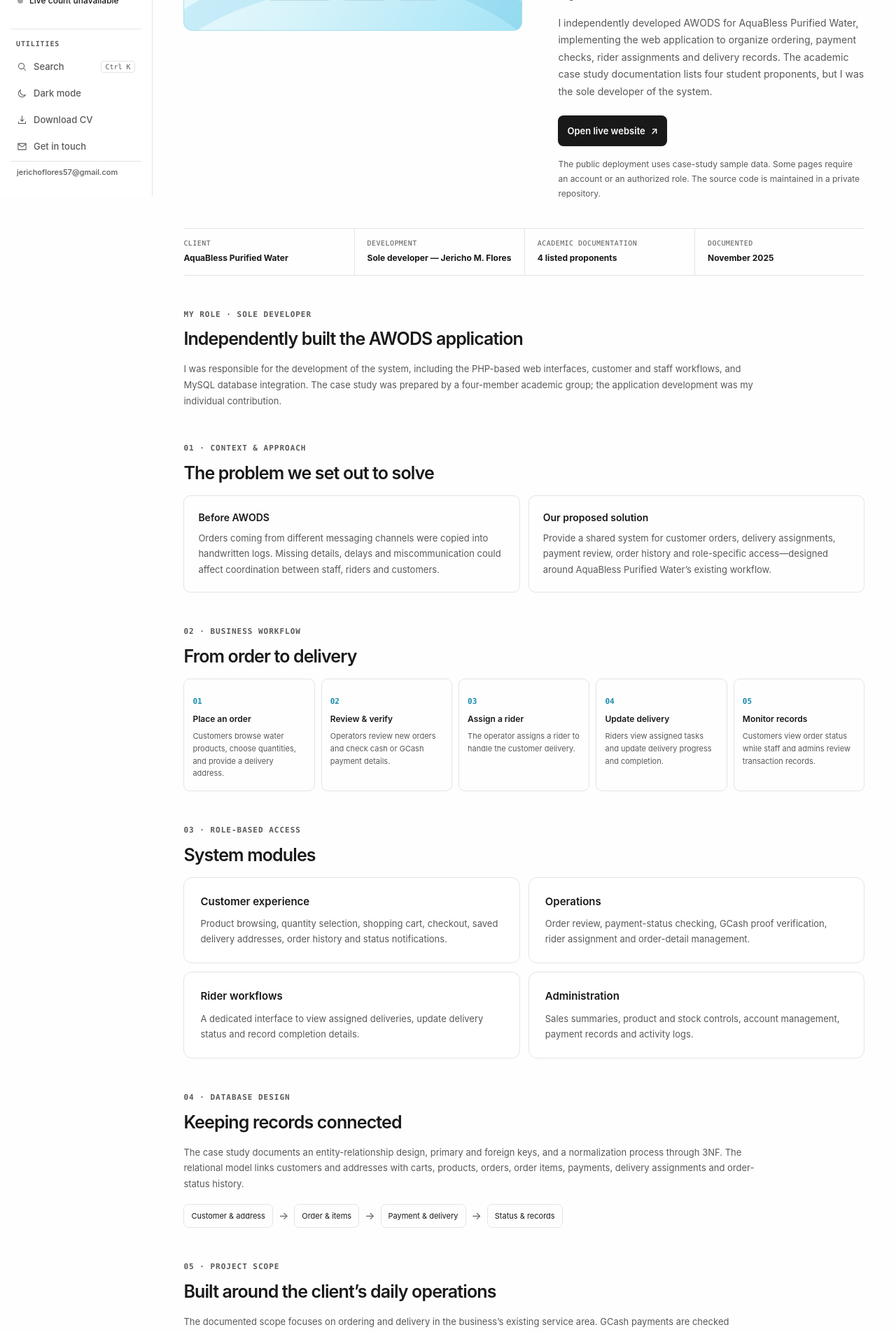
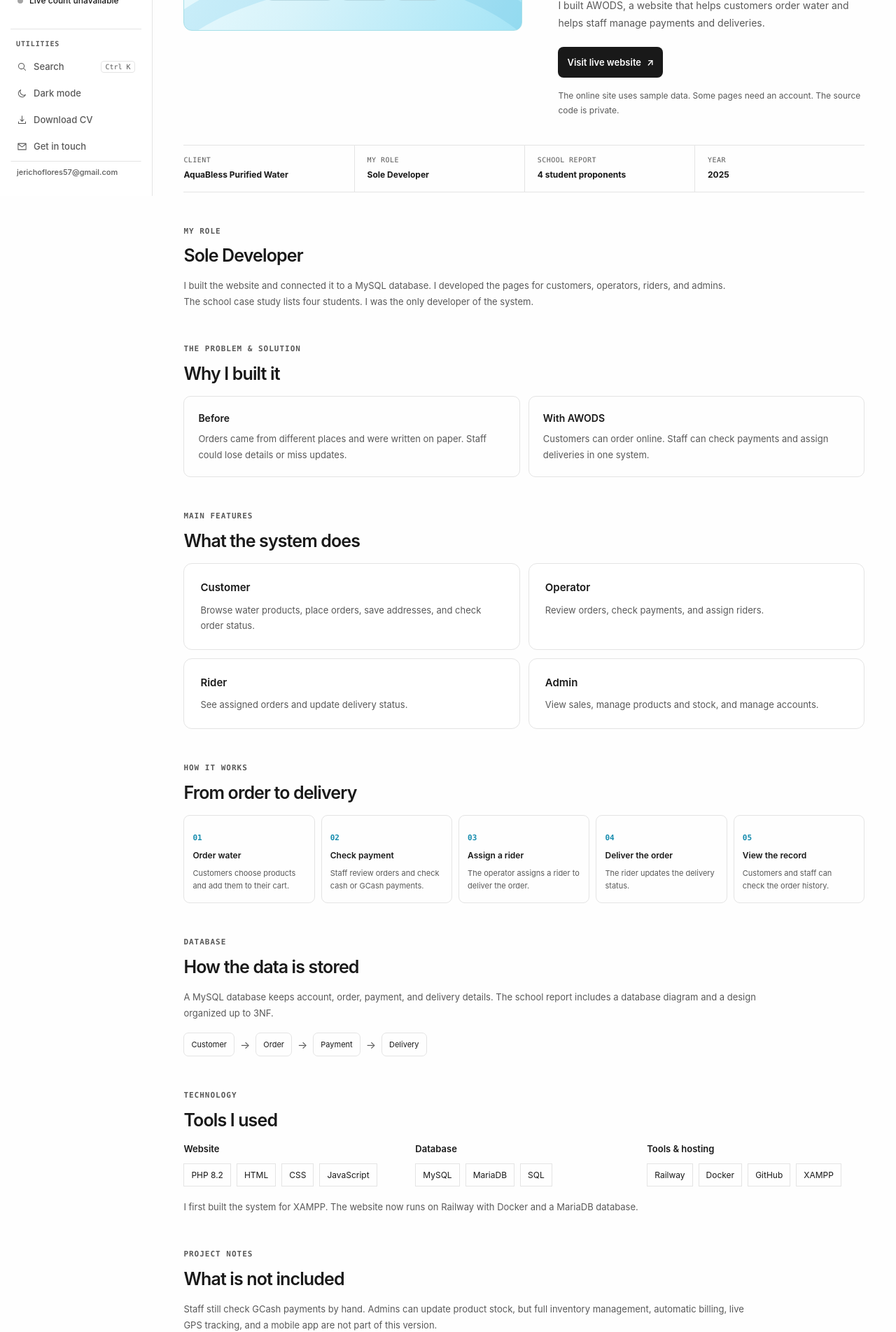
Before and after one commit to jericho2025/portfolio, a React (Vite) app in the folder frontend/: page /portfolio/aquabless in a window 1280 px wide. Shown: the part 520-2424 px from the top of the page at 70% size. Built offline with nearby package versions, Linux system fonts and the light colour scheme; no server answers.

Commit message:
Use plain English and standard developer case-study sections for AquaBless

```diff
--- a/frontend/src/sections/AquaBlessProject.jsx
+++ b/frontend/src/sections/AquaBlessProject.jsx
@@ -5,50 +5,51 @@ const liveUrl = 'https://aquabless-web-production.up.railway.app/';
 
 const facts = [
   ['Client', 'AquaBless Purified Water'],
-  ['Development', 'Sole developer — Jericho M. Flores'],
-  ['Academic documentation', '4 listed proponents'],
-  ['Documented', 'November 2025'],
+  ['My role', 'Sole Developer'],
+  ['School report', '4 student proponents'],
+  ['Year', '2025'],
 ];
 
-const workflow = [
-  ['01', 'Place an order', 'Customers browse water products, choose quantities, and provide a delivery address.'],
-  ['02', 'Review & verify', 'Operators review new orders and check cash or GCash payment details.'],
-  ['03', 'Assign a rider', 'The operator assigns a rider to handle the customer delivery.'],
-  ['04', 'Update delivery', 'Riders view assigned tasks and update delivery progress and completion.'],
-  ['05', 'Monitor records', 'Customers view order status while staff and admins review transaction records.'],
+const steps = [
+  ['01', 'Order water', 'Customers choose products and add them to their cart.'],
+  ['02', 'Check payment', 'Staff review orders and check cash or GCash payments.'],
+  ['03', 'Assign a rider', 'The operator assigns a rider to deliver the order.'],
+  ['04', 'Deliver the order', 'The rider updates the delivery status.'],
+  ['05', 'View the record', 'Customers and staff can check the order history.'],
 ];
 
-const modules = [
+const features = [
   {
-    title: 'Customer experience',
-    description: 'Product browsing, quantity selection, shopping cart, checkout, saved delivery addresses, order history and status notifications.',
+    title: 'Customer',
+    description: 'Browse water products, place orders, save addresses, and check order status.',
   },
   {
-    title: 'Operations',
-    description: 'Order review, payment-status checking, GCash proof verification, rider assignment and order-detail management.',
+    title: 'Operator',
+    description: 'Review orders, check payments, and assign riders.',
   },
   {
-    title: 'Rider workflows',
-    description: 'A dedicated interface to view assigned deliveries, update delivery status and record completion details.',
+    title: 'Rider',
+    description: 'See assigned orders and update delivery status.',
   },
   {
-    title: 'Administration',
-    description: 'Sales summaries, product and stock controls, account management, payment records and activity logs.',
+    title: 'Admin',
+    description: 'View sales, manage products and stock, and manage accounts.',
   },
 ];
 
 const stack = [
-  ['Application', ['PHP 8.2', 'HTML', 'CSS', 'JavaScript']],
-  ['Data', ['MySQL', 'MariaDB', 'SQL', 'Relational database design']],
-  ['Hosting & tools', ['Railway', 'Docker', 'GitHub', 'XAMPP (local development)']],
+  ['Website', ['PHP 8.2', 'HTML', 'CSS', 'JavaScript']],
+  ['Database', ['MySQL', 'MariaDB', 'SQL']],
+  ['Tools & hosting', ['Railway', 'Docker', 'GitHub', 'XAMPP']],
 ];
 
 export default function AquaBlessProject() {
   return (
     <article className="page-content project-page aquabless-project-page" aria-labelledby="aquabless-title">
-      <Link className="text-link back-link" to="/portfolio">← Back to portfolio</Link>
+      <Link className="text-link back-link" to="/portfolio">← Back to projects</Link>
+
       <header className="project-heading aquabless-client-heading">
-        <p className="eyebrow">Real business client · Sole developer · Academic case study</p>
+        <p className="eyebrow">Real client · School project</p>
         <h1 id="aquabless-title">AquaBless</h1>
         <p>Water Ordering and Delivery System (AWODS)</p>
       </header>
@@ -56,12 +57,12 @@ export default function AquaBlessProject() {
       <div className="aquabless-detail-layout">
         <AquaBlessArtwork />
         <div className="aquabless-detail-copy">
-          <p className="eyebrow">Built for AquaBless Purified Water</p>
-          <h2>From handwritten order logs to a connected delivery workflow.</h2>
-          <p>AquaBless Purified Water is a real water-refilling business. Its ordering process relied on text messages, calls, Facebook Messenger, dealers and handwritten paper records—making it harder for staff, riders and customers to keep order information aligned.</p>
-          <p>I independently developed AWODS for AquaBless Purified Water, implementing the web application to organize ordering, payment checks, rider assignments and delivery records. The academic case study documentation lists four student proponents, but I was the sole developer of the system.</p>
-          <a className="primary-link" href={liveUrl} target="_blank" rel="noopener noreferrer">Open live website <span aria-hidden="true">↗</span><span className="sr-only"> (opens in a new tab)</span></a>
-          <p className="aquabless-demo-note">The public deployment uses case-study sample data. Some pages require an account or an authorized role. The source code is maintained in a private repository.</p>
+          <p className="eyebrow">Project overview</p>
+          <h2>A better way to order and deliver water.</h2>
+          <p>AquaBless Purified Water is a real water-refilling business. The staff used calls, text messages, Facebook Messenger, and paper notes to take orders. This could lead to missing details and delays.</p>
+          <p>I built AWODS, a website that helps customers order water and helps staff manage payments and deliveries.</p>
+          <a className="primary-link" href={liveUrl} target="_blank" rel="noopener noreferrer">Visit live website <span aria-hidden="true">↗</span><span className="sr-only"> (opens in a new tab)</span></a>
+          <p className="aquabless-demo-note">The online site uses sample data. Some pages need an account. The source code is private.</p>
         </div>
       </div>
 
@@ -72,31 +73,45 @@ export default function AquaBlessProject() {
       </section>
 
       <section className="aquabless-detail-section" aria-labelledby="aquabless-role-title">
-        <p className="eyebrow">My role · Sole developer</p>
-        <h2 id="aquabless-role-title">Independently built the AWODS application</h2>
-        <p className="aquabless-section-copy">I was responsible for the development of the system, including the PHP-based web interfaces, customer and staff workflows, and MySQL database integration. The case study was prepared by a four-member academic group; the application development was my individual contribution.</p>
+        <p className="eyebrow">My role</p>
+        <h2 id="aquabless-role-title">Sole Developer</h2>
+        <p className="aquabless-section-copy">I built the website and connected it to a MySQL database. I developed the pages for customers, operators, riders, and admins.</p>
+        <p className="aquabless-section-copy">The school case study lists four students. I was the only developer of the system.</p>
       </section>
 
       <section className="aquabless-detail-section" aria-labelledby="aquabless-problem-title">
-        <p className="eyebrow">01 · Context &amp; approach</p>
-        <h2 id="aquabless-problem-title">The problem we set out to solve</h2>
+        <p className="eyebrow">The problem &amp; solution</p>
+        <h2 id="aquabless-problem-title">Why I built it</h2>
         <div className="aquabless-problem-grid">
           <div>
-            <h3>Before AWODS</h3>
-            <p>Orders coming from different messaging channels were copied into handwritten logs. Missing details, delays and miscommunication could affect coordination between staff, riders and customers.</p>
+            <h3>Before</h3>
+            <p>Orders came from different places and were written on paper. Staff could lose details or miss updates.</p>
           </div>
           <div>
-            <h3>Our proposed solution</h3>
-            <p>Provide a shared system for customer orders, delivery assignments, payment review, order history and role-specific access—designed around AquaBless Purified Water’s existing workflow.</p>
+            <h3>With AWODS</h3>
+            <p>Customers can order online. Staff can check payments and assign deliveries in one system.</p>
           </div>
         </div>
       </section>
 
+      <section className="aquabless-detail-section" aria-labelledby="aquabless-modules-title">
+        <p className="eyebrow">Main features</p>
+        <h2 id="aquabless-modules-title">What the system does</h2>
+        <div className="aquabless-module-grid">
+          {features.map(feature => (
+            <section key={feature.title} className="aquabless-module">
+              <h3>{feature.title}</h3>
+              <p>{feature.description}</p>
+            </section>
+          ))}
+        </div>
+      </section>
+
       <section className="aquabless-detail-section" aria-labelledby="aquabless-flow-title">
-        <p className="eyebrow">02 · Business workflow</p>
+        <p className="eyebrow">How it works</p>
         <h2 id="aquabless-flow-title">From order to delivery</h2>
         <ol className="aquabless-process-list">
-          {workflow.map(([number, title, description]) => (
+          {steps.map(([number, title, description]) => (
             <li key={number}>
               <span className="aquabless-process-number" aria-hidden="true">{number}</span>
               <div><h3>{title}</h3><p>{description}</p></div>
@@ -105,40 +120,21 @@ export default function AquaBlessProject() {
         </ol>
       </section>
 
-      <section className="aquabless-detail-section" aria-labelledby="aquabless-modules-title">
-        <p className="eyebrow">03 · Role-based access</p>
-        <h2 id="aquabless-modules-title">System modules</h2>
-        <div className="aquabless-module-grid">
-          {modules.map(module => (
-            <section key={module.title} className="aquabless-module">
-              <h3>{module.title}</h3>
-              <p>{module.description}</p>
-            </section>
-          ))}
+      <section className="aquabless-detail-section" aria-labelledby="aquabless-database-title">
+        <p className="eyebrow">Database</p>
+        <h2 id="aquabless-database-title">How the data is stored</h2>
+        <p className="aquabless-section-copy">A MySQL database keeps account, order, payment, and delivery details. The school report includes a database diagram and a design organized up to 3NF.</p>
+        <div className="aquabless-database-flow" aria-label="Basic database flow">
+          <span>Customer</span><span aria-hidden="true">→</span>
+          <span>Order</span><span aria-hidden="true">→</span>
+          <span>Payment</span><span aria-hidden="true">→</span>
+          <span>Delivery</span>
         </div>
       </section>
 
-      <section className="aquabless-detail-section" aria-labelledby="aquabless-database-title">
-        <p className="eyebrow">04 · Database design</p>
-        <h2 id="aquabless-database-title">Keeping records connected</h2>
-        <p className="aquabless-section-copy">The case study documents an entity-relationship design, primary and foreign keys, and a normalization process through 3NF. The relational model links customers and addresses with carts, products, orders, order items, payments, delivery assignments and order-status history.</p>
-        <div className="aquabless-database-flow" aria-label="Simplified data relationships">
-          <span>Customer &amp; address</span><span aria-hidden="true">→</span>
-          <span>Order &amp; items</span><span aria-hidden="true">→</span>
-          <span>Payment &amp; delivery</span><span aria-hidden="true">→</span>
-          <span>Status &amp; records</span>
-        </div>
-      </section>
-
-      <section className="aquabless-detail-section" aria-labelledby="aquabless-scope-title">
-        <p className="eyebrow">05 · Project scope</p>
-        <h2 id="aquabless-scope-title">Built around the client’s daily operations</h2>
-        <p className="aquabless-section-copy">The documented scope focuses on ordering and delivery in the business’s existing service area. GCash payments are checked manually by an operator. The study identifies full inventory management, automatic billing, live GPS tracking and a dedicated mobile app as out-of-scope or future enhancements; the admin interface does include basic product and stock controls.</p>
-      </section>
-
       <section className="aquabless-detail-section" aria-labelledby="aquabless-stack-title">
-        <p className="eyebrow">06 · Engineering</p>
-        <h2 id="aquabless-stack-title">Technology &amp; deployment</h2>
+        <p className="eyebrow">Technology</p>
+        <h2 id="aquabless-stack-title">Tools I used</h2>
         <div className="project-technologies aquabless-stack">
           {stack.map(([title, items]) => (
             <div key={title}>
@@ -147,7 +143,13 @@ export default function AquaBlessProject() {
             </div>
           ))}
         </div>
-        <p className="aquabless-section-copy aquabless-deployment-note">The project was first developed for a local XAMPP setup and later published as a PHP application on Railway, using Docker and a separate MariaDB database service. The case study documentation was prepared for IT-DB2 in November 2025.</p>
+        <p className="aquabless-section-copy aquabless-deployment-note">I first built the system for XAMPP. The website now runs on Railway with Docker and a MariaDB database.</p>
+      </section>
+
+      <section className="aquabless-detail-section" aria-labelledby="aquabless-scope-title">
+        <p className="eyebrow">Project notes</p>
+        <h2 id="aquabless-scope-title">What is not included</h2>
+        <p className="aquabless-section-copy">Staff still check GCash payments by hand. Admins can update product stock, but full inventory management, automatic billing, live GPS tracking, and a mobile app are not part of this version.</p>
       </section>
     </article>
   );
```
